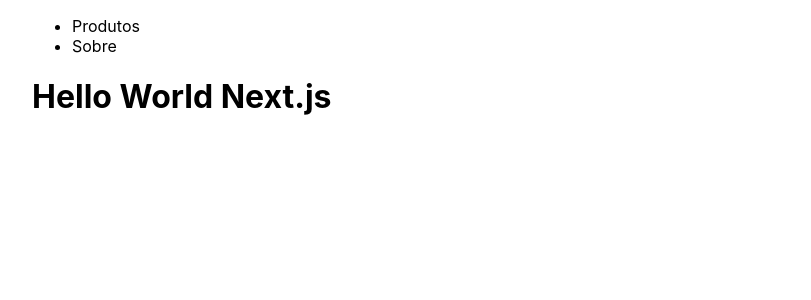
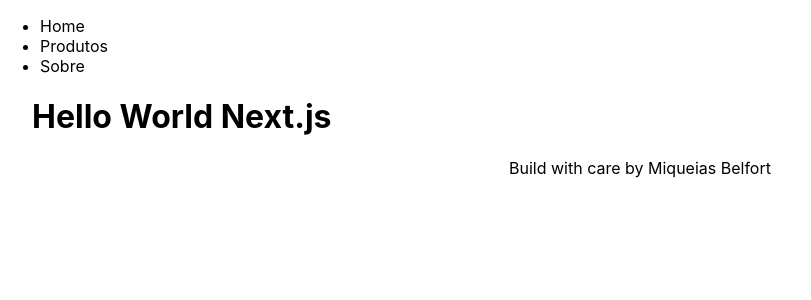
Before and after one commit to miqueiasbelfort/Starting-Next.js, a Next.js app: page / in a window 1280 px wide. Shown: the top 300 px of the page, without its empty margins (0-811 px from the left). Built offline with nearby package versions, Linux system fonts and the light colour scheme.

Commit message:
layout components

```diff
--- /dev/null
+++ b/components/Footer.js
@@ -0,0 +1,7 @@
+export default function Footer(){
+    return (
+        <footer style={{textAlign: "center"}}>
+            <p>Build with care by Miqueias Belfort</p>
+        </footer>
+    )
+}
--- /dev/null
+++ b/components/MainContainer.js
@@ -0,0 +1,14 @@
+import Footer from "./Footer"
+import Navbar from "./Navbar"
+
+export default function MainContainer({children}){
+    return(
+        <>
+            <Navbar/>
+            <div>
+                {children}
+            </div>
+            <Footer/>
+        </>
+    )
+}
--- a/components/Navbar.js
+++ b/components/Navbar.js
@@ -3,6 +3,9 @@
     return (
         <div>
             <ul>
+                <li>
+                    <Link href="/"><a>Home</a></Link>
+                </li>
                 <li>
                     <Link href="/products"><a>Produtos</a></Link>
                 </li>
--- a/pages/_app.js
+++ b/pages/_app.js
@@ -1,7 +1,8 @@
 import '../styles/globals.css'
+import MainContainer from '../components/MainContainer'
 
 function MyApp({ Component, pageProps }) {
-  return <Component {...pageProps} />
+  return <MainContainer><Component {...pageProps} /></MainContainer>
 }
 
 export default MyApp
--- a/pages/about.js
+++ b/pages/about.js
@@ -1,5 +1,4 @@
 import Link from "next/link"
-import Navbar from "../components/Navbar"
 
 export default function About(){
     return (
@@ -8,7 +7,6 @@
             <Link href="/">
                 <a>Voltar</a>
             </Link>
-            <Navbar />
         </>
     )
 }
--- a/pages/index.js
+++ b/pages/index.js
@@ -1,13 +1,9 @@
 import styles from '../styles/Home.module.css'
-
-//components
-import Navbar from "../components/Navbar"
 
 export default function Home() {
 
   return (
     <div className={styles.container}>
-      <Navbar/>
       <h1>Hello World Next.js</h1>
     </div>
   )
--- a/pages/products/index.js
+++ b/pages/products/index.js
@@ -1,5 +1,4 @@
 import Link from "next/link"
-import Navbar from "../../components/Navbar"
 
 export default function Products() {
     return (
@@ -8,7 +7,6 @@
             <Link href="/">
                 <a>Voltar</a>
             </Link>
-            <Navbar />
         </div>
     )
 }
```
